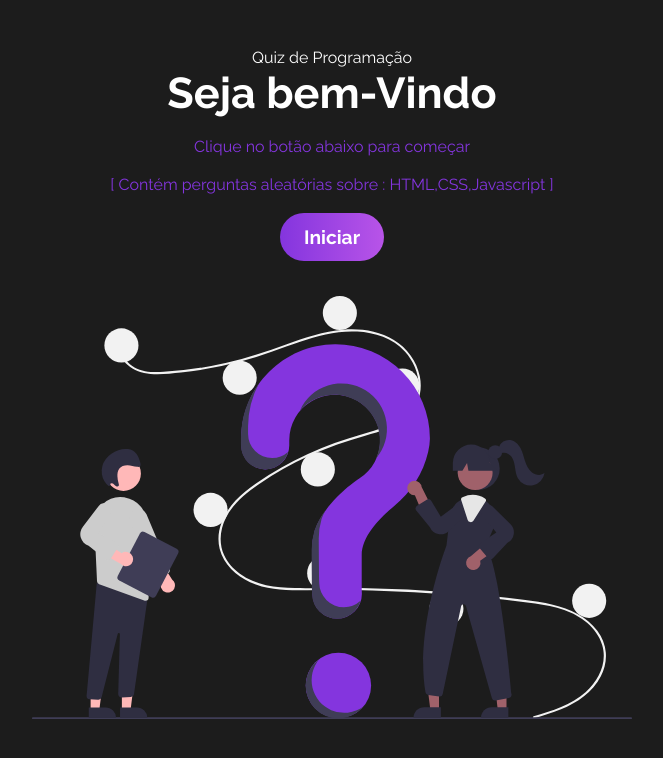
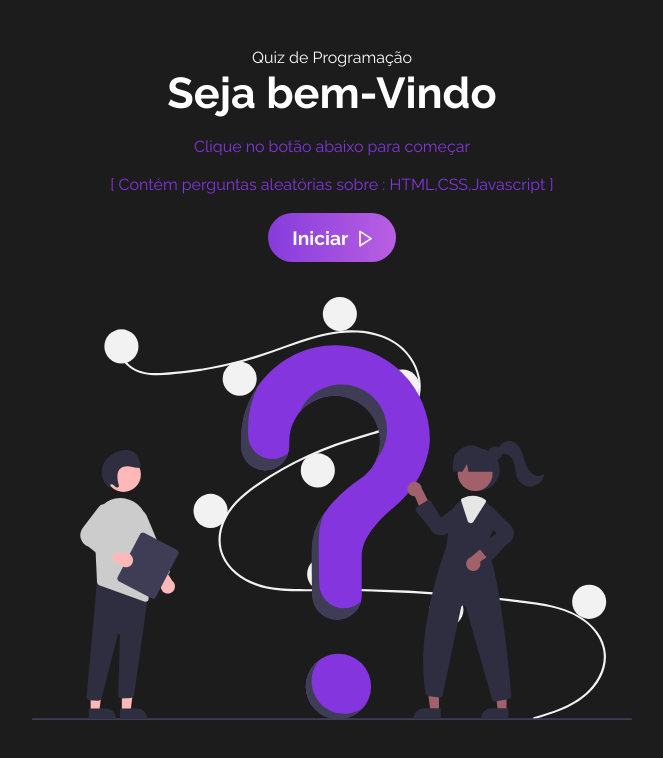
Before and after one commit to pablokaliel/react-quiz, a React (Create React App) app: page / in a window 1280 px wide. Shown: the top 758 px of the page, without its empty margins (308-971 px from the left). Built offline with nearby package versions, Linux system fonts and the light colour scheme.

Commit message:
orgaization colors and svg

```diff
--- a/package.json
+++ b/package.json
@@ -8,6 +8,7 @@
     "@testing-library/user-event": "^13.5.0",
     "react": "^18.2.0",
     "react-dom": "^18.2.0",
+    "react-icons": "^4.6.0",
     "react-scripts": "5.0.1",
     "web-vitals": "^2.1.4"
   },
--- a/src/components/gameOver/index.jsx
+++ b/src/components/gameOver/index.jsx
@@ -1,5 +1,6 @@
 import { useContext } from "react";
 import { QuizContext } from "../../context/quiz";
+import { VscDebugRestart } from "react-icons/vsc";
 import wellDone from "../../assets/welldone.svg";
 import "./styles.css";
 
@@ -14,7 +15,10 @@ function GameOver() {
         perguntas.
       </p>
       <img src={wellDone} alt="Fim" />
-      <button onClick={() => dispatch({ type: "NEW_GAME" })}>Reiniciar</button>
+      <button onClick={() => dispatch({ type: "NEW_GAME" })}>
+        <VscDebugRestart style={{ position: "relative", top: 3, right: 4 }} />
+        Reiniciar{" "}
+      </button>
     </div>
   );
 }
--- a/src/components/gameOver/styles.css
+++ b/src/components/gameOver/styles.css
@@ -5,16 +5,42 @@
   flex-direction: column;
 }
 
-#gameover h2,
-#gameover p {
+#gameover h2 {
   margin-bottom: 1rem;
+  font-size: 3rem;
+  font-weight: bold;
 }
 
 #gameover p {
   color: #8435de;
+  font-size: 1.3rem;
+  margin-bottom: 1rem;
 }
 
 #gameover img {
   margin: 2rem;
-  height: 200px;
+  height: 300px;
 }
+
+#gameover button {
+  font-weight: bold;
+  font-size: 1.2rem;
+  cursor: pointer;
+  padding: 0.8rem 1.5rem;
+  transition: all 0.8s ease-out;
+  border: none;
+  background: linear-gradient(
+    90deg,
+    rgb(134, 60, 219) 0%,
+    rgb(185, 95, 226) 100%
+  );
+  border-radius: 3rem;
+}
+
+#gameover button:hover {
+  background: linear-gradient(
+    90deg,
+    rgba(119, 0, 255, 0.753) 0%,
+    rgb(174, 0, 255) 100%
+  );
+}
--- a/src/components/question/quest.jsx
+++ b/src/components/question/quest.jsx
@@ -1,6 +1,7 @@
 import { useContext } from "react";
 import { QuizContext } from "../../context/quiz";
 import Option from "../option";
+import { AiOutlineArrowRight } from "react-icons/ai";
 import "./styles.css";
 
 function Question() {
@@ -34,7 +35,10 @@ function Question() {
       </div>
       {quizState.answerSelected && (
         <button onClick={() => dispatch({ type: "CHANGE_QUESTIONS" })}>
-          Continuar
+          Continuar{" "}
+          <AiOutlineArrowRight
+            style={{ position: "relative", top: 3, left: 3 }}
+          />
         </button>
       )}
     </div>
--- a/src/components/question/styles.css
+++ b/src/components/question/styles.css
@@ -6,6 +6,7 @@
   padding: 2rem;
   margin-top: 1rem;
   height: 500px;
+  box-shadow: 6px 3px 15px 10px rgb(65 39 82 / 60%);
 }
 
 #question h2 {
@@ -19,3 +20,26 @@
 #question button {
   border: 2px solid #fff;
 }
+
+#question button {
+  font-weight: bold;
+  font-size: 1.2rem;
+  cursor: pointer;
+  padding: 0.8rem 1.5rem;
+  transition: all 0.4s ease-out;
+  border: 2px solid #fff;
+  background: linear-gradient(
+    90deg,
+    rgb(134, 60, 219) 0%,
+    rgb(185, 95, 226) 100%
+  );
+  border-radius: 3rem;
+}
+
+#question button:hover {
+  background: linear-gradient(
+    90deg,
+    rgba(119, 0, 255, 0.753) 0%,
+    rgb(174, 0, 255) 100%
+  );
+}
--- a/src/components/welcome/index.jsx
+++ b/src/components/welcome/index.jsx
@@ -2,6 +2,7 @@ import { useContext } from "react";
 import quiz from "../../assets/quiz.svg";
 import { QuizContext } from "../../context/quiz";
 import "./styles.css";
+import { FiPlay} from 'react-icons/fi'
 
 function Welcome() {
   const [quizState, dispatch] = useContext(QuizContext);
@@ -13,7 +14,7 @@ function Welcome() {
       [ Contém perguntas aleatórias sobre : HTML,CSS,Javascript ]
       </p>
       <button onClick={() => dispatch({ type: "CHANGE_STATE" })}>
-        Iniciar
+        Iniciar <FiPlay  style={{ position: "relative", top: 3, left: 3 }}/>
       </button>
       <img src={quiz} alt="logo" />
     </div>
--- a/src/components/welcome/styles.css
+++ b/src/components/welcome/styles.css
@@ -14,8 +14,31 @@
 
 #welcome p {
   color: #8435de;
-  }
+}
 
 #welcome img {
   margin-top: 2.2rem;
 }
+
+#welcome button {
+  font-weight: bold;
+  font-size: 1.2rem;
+  cursor: pointer;
+  padding: 0.8rem 1.5rem;
+  transition: all 0.4s ease-out;
+  background: linear-gradient(
+    90deg,
+    rgb(134, 60, 219) 0%,
+    rgb(185, 95, 226) 100%
+  );
+  border-radius: 3rem;
+  border: none;
+}
+
+#welcome button:hover {
+  background: linear-gradient(
+    90deg,
+    rgba(119, 0, 255, 0.753) 0%,
+    rgb(174, 0, 255) 100%
+  );
+}
--- a/src/index.css
+++ b/src/index.css
@@ -16,25 +16,3 @@ html {
 img {
   width: 100%;
 }
-
-button {
-  font-weight: bold;
-  font-size: 1.2rem;
-  cursor: pointer;
-  padding: 0.8rem 1.5rem;
-  background: linear-gradient(
-    90deg,
-    rgba(132, 53, 222, 1) 0%,
-    rgba(184, 84, 232, 1) 100%
-  );
-  border-radius: 3rem;
-  border: none;
-}
-
-button:hover {
-  background: linear-gradient(
-    90deg,
-    rgba(184, 84, 232, 1) 0%
-    rgba(132, 53, 222, 1) 100%,
-  );
-}
```
Also changed, not shown: 1 other file (tests, documents, lock files or other folders).
